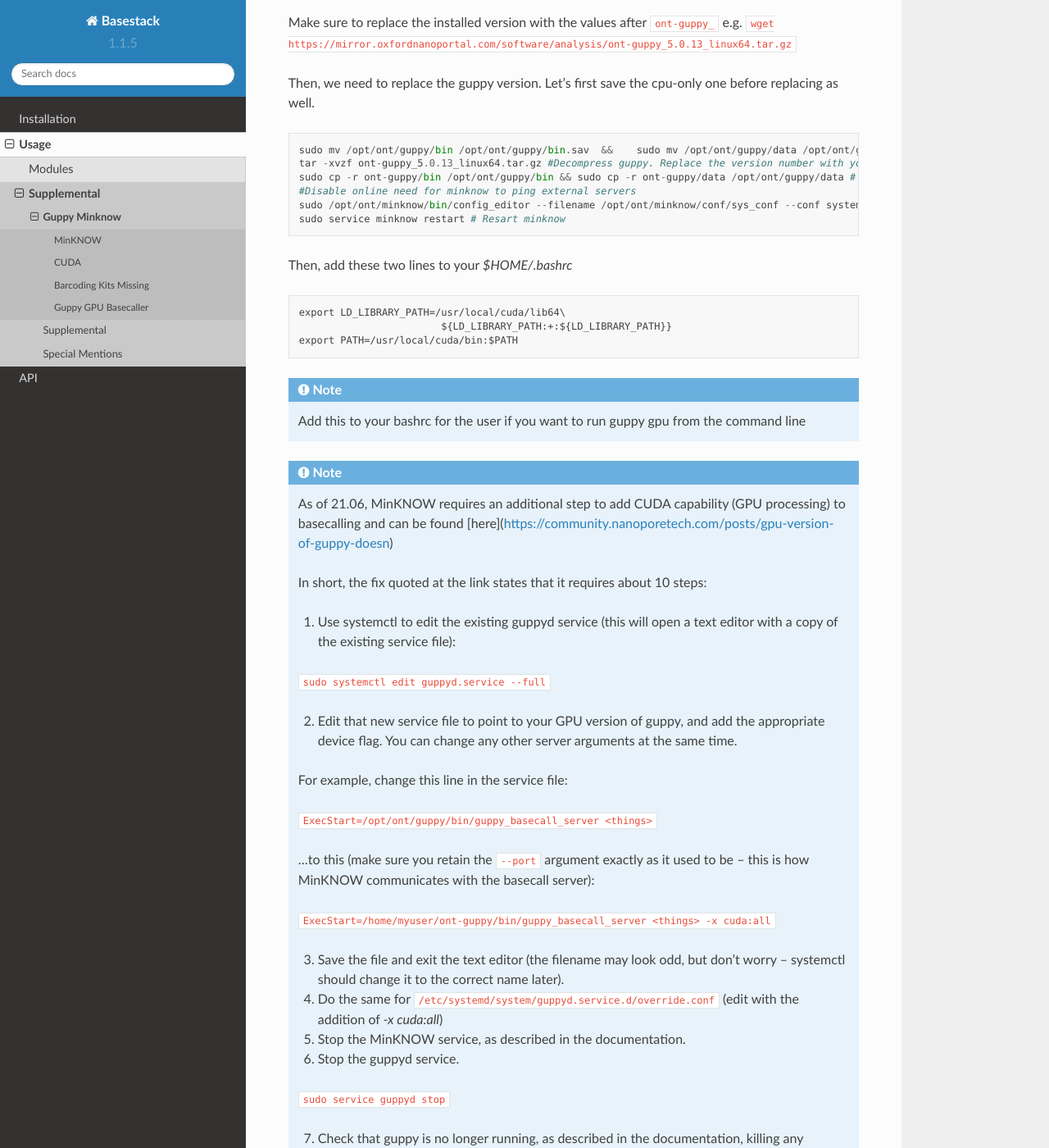
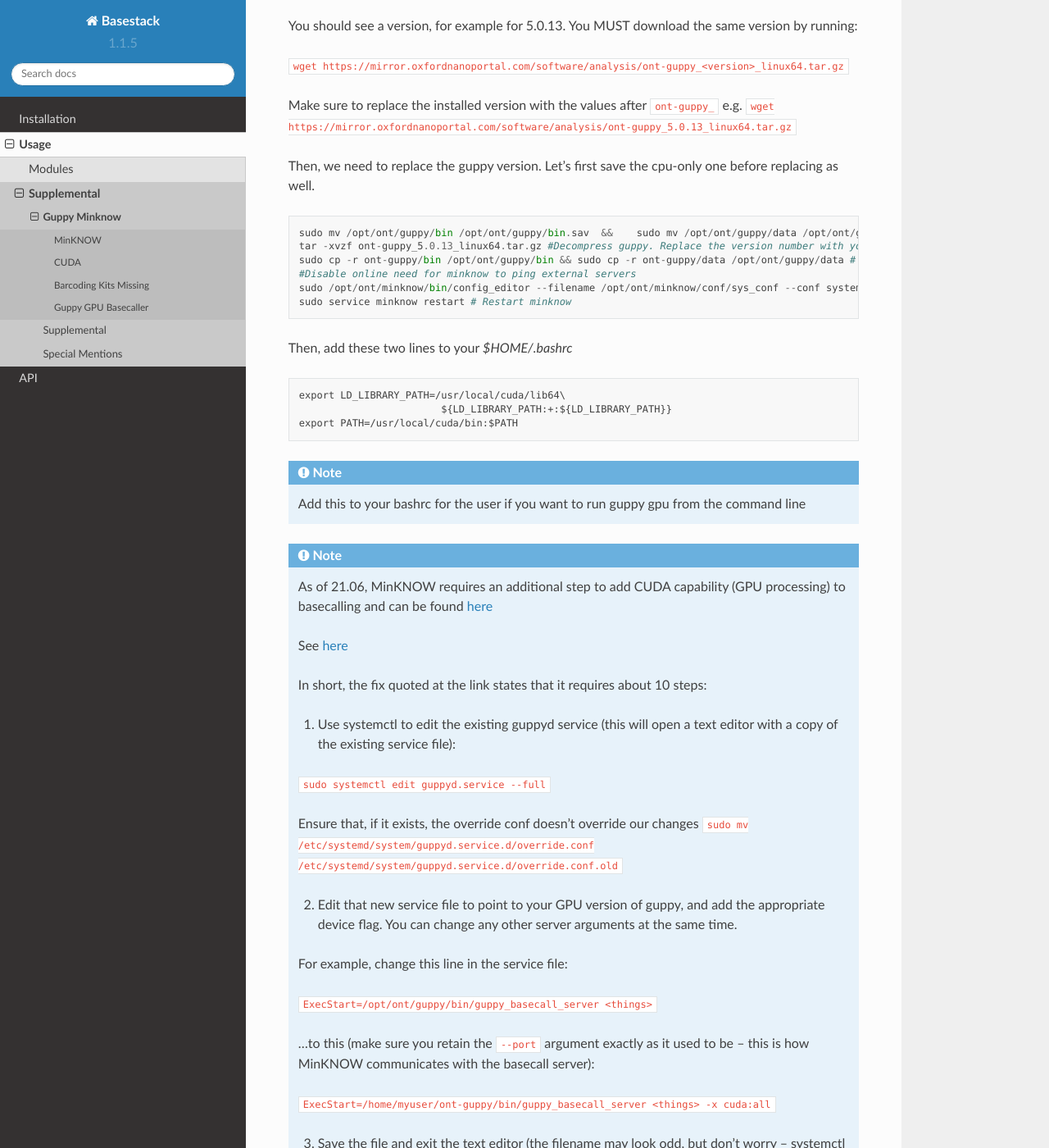
Before and after one commit to Merritt-Brian/BasestackWebsite, a Sphinx documentation site: the page built from docs/source/guppy_minknow.rst, in a window 1280 px wide and 1400 px high, scrolled down 2380 px. Shown: the whole window at 82% size. Built offline with Sphinx 7.4.7 and the Read the Docs theme 2.0.0, drawn with Linux system fonts in a browser that asks for light colours; pages that are not in the unit, such as notebooks, are missing from menus.

Commit message:
update guppy docs

```diff
--- a/docs/source/guppy_minknow.rst
+++ b/docs/source/guppy_minknow.rst
@@ -3,6 +3,8 @@ Guppy Minknow
 
 MinKNOW
 #####
+
+
 
 In order to run the MinION sequencer, you first need to download/install the necessary software from Oxford Nanopore's mirror(s).
 ::
@@ -14,6 +16,8 @@ In order to run the MinION sequencer, you first need to download/install the nec
 
     sudo apt-get install -y minion-nc
 
+.. note::
+    See `here <https://community.nanoporetech.com/protocols/experiment-companion-minknow/v/mke_1013_v1_revbz_11apr2016/installing-minknow-on-linu>`_
 
 
 Next, we need to install guppy on your system. Skip this step if you are not using a GPU in your system.
@@ -101,7 +105,7 @@ Then, we need to replace the guppy version. Let's first save the cpu-only one be
     sudo cp -r ont-guppy/bin /opt/ont/guppy/bin && sudo cp -r ont-guppy/data /opt/ont/guppy/data # Move the newly downloaded guppy
     #Disable online need for minknow to ping external servers
     sudo /opt/ont/minknow/bin/config_editor --filename /opt/ont/minknow/conf/sys_conf --conf system --set on_acquisition_ping_failure=ignore
-    sudo service minknow restart # Resart minknow
+    sudo service minknow restart # Restart minknow
 
 
 Then, add these two lines to your `$HOME/.bashrc`
@@ -115,13 +119,18 @@ Then, add these two lines to your `$HOME/.bashrc`
 
 .. note::
 
-    As of 21.06, MinKNOW requires an additional step to add CUDA capability (GPU processing) to basecalling and can be found [here](https://community.nanoporetech.com/posts/gpu-version-of-guppy-doesn)
+    As of 21.06, MinKNOW requires an additional step to add CUDA capability (GPU processing) to basecalling and can be found `here <https://community.nanoporetech.com/posts/gpu-version-of-guppy-doesn>`_
+
+    See `here <https://community.nanoporetech.com/protocols/experiment-companion-minknow/v/mke_1013_v1_revbz_11apr2016/installing-gpu-version-of-guppy-with-minknow-for-minion>`_
 
     In short, the fix quoted at the link states that it requires about 10 steps:
 
     1. Use systemctl to edit the existing guppyd service (this will open a text editor with a copy of the existing service file):
 
     ``sudo systemctl edit guppyd.service --full``
+
+    Ensure that, if it exists, the override conf doesn't override our changes
+    ``sudo mv /etc/systemd/system/guppyd.service.d/override.conf /etc/systemd/system/guppyd.service.d/override.conf.old``
 
     2. Edit that new service file to point to your GPU version of guppy, and add the appropriate device flag. You can change any other server arguments at the same time.
 
```
